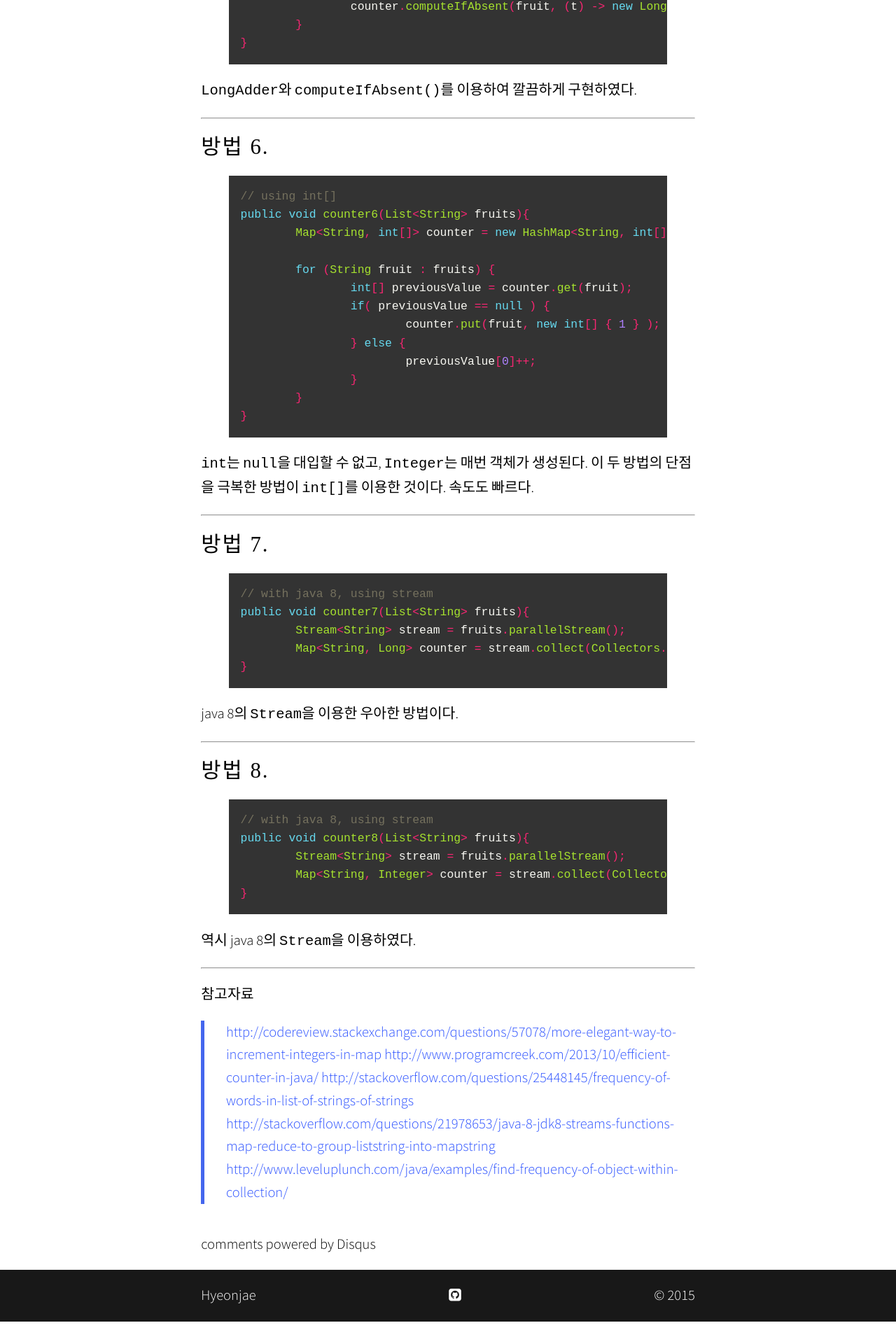
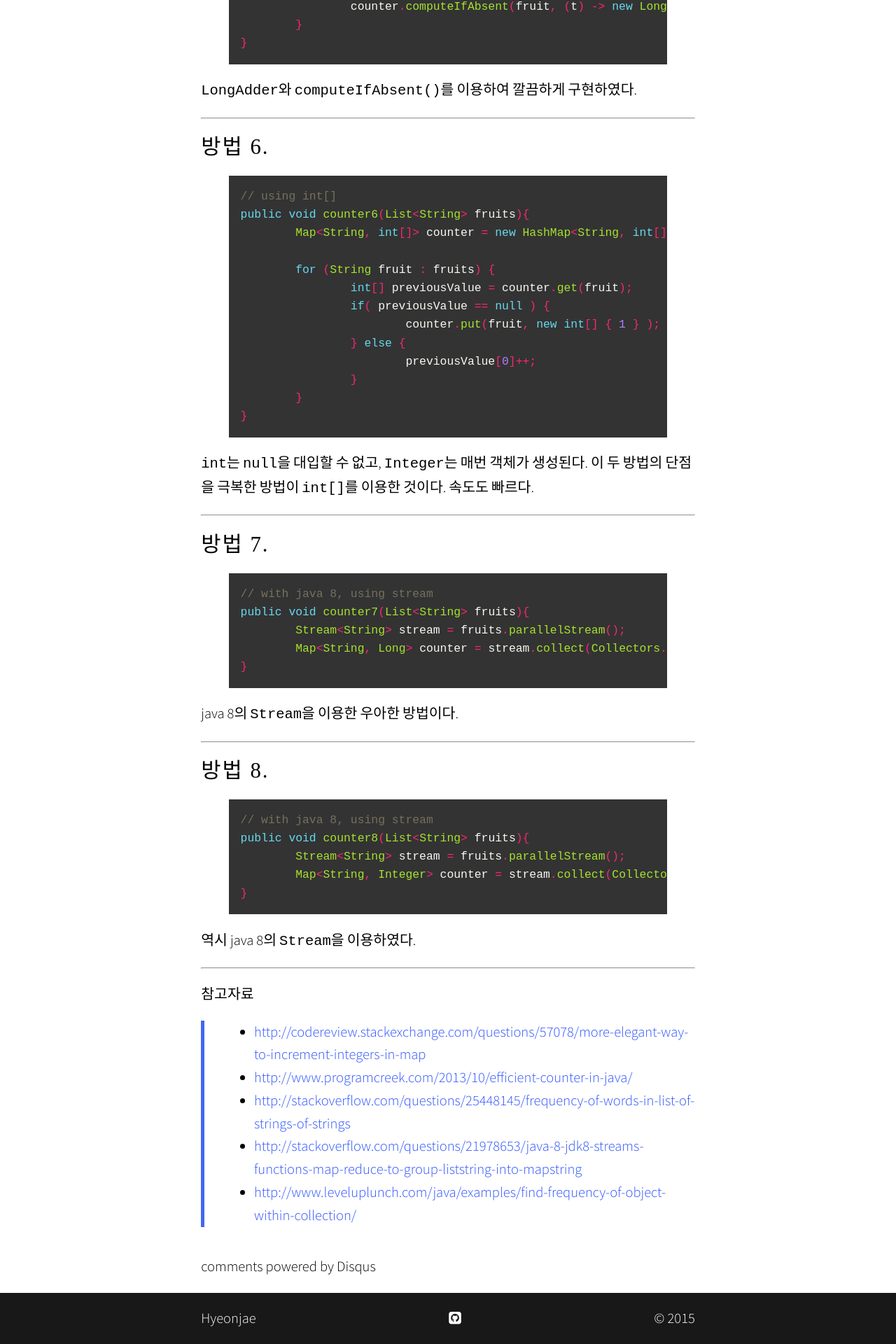
Before and after one commit to hyeonjae/hyeonjae.github.io.archive, a Jekyll site: the page built from _posts/2015-03-06-java-counter.md, in a window 1280 px wide. Shown: the part 3087-5007 px from the top of the page at 70% size. Built offline with Jekyll 4.4.1, drawn with Linux system fonts in a browser that asks for light colours; nearby versions of some CDN libraries; some web fonts are replaced; comment, search, counter and statistics services are not loaded; before the commit the page ends 4975 px from its top, so only the background shows below that.

Commit message:
no message

```diff
--- a/_posts/2015-03-06-java-counter.md
+++ b/_posts/2015-03-06-java-counter.md
@@ -176,9 +176,9 @@ public void counter8(List<String> fruits){
 
 참고자료
 
-> [http://codereview.stackexchange.com/questions/57078/more-elegant-way-to-increment-integers-in-map](http://codereview.stackexchange.com/questions/57078/more-elegant-way-to-increment-integers-in-map)
-> [http://www.programcreek.com/2013/10/efficient-counter-in-java/](http://www.programcreek.com/2013/10/efficient-counter-in-java/)
-> [http://stackoverflow.com/questions/25448145/frequency-of-words-in-list-of-strings-of-strings](http://stackoverflow.com/questions/25448145/frequency-of-words-in-list-of-strings-of-strings)
-> [http://stackoverflow.com/questions/21978653/java-8-jdk8-streams-functions-map-reduce-to-group-liststring-into-mapstring](http://stackoverflow.com/questions/21978653/java-8-jdk8-streams-functions-map-reduce-to-group-liststring-into-mapstring)
-> [http://www.leveluplunch.com/java/examples/find-frequency-of-object-within-collection/](http://www.leveluplunch.com/java/examples/find-frequency-of-object-within-collection/)
+> - [http://codereview.stackexchange.com/questions/57078/more-elegant-way-to-increment-integers-in-map](http://codereview.stackexchange.com/questions/57078/more-elegant-way-to-increment-integers-in-map)
+> - [http://www.programcreek.com/2013/10/efficient-counter-in-java/](http://www.programcreek.com/2013/10/efficient-counter-in-java/)
+> - [http://stackoverflow.com/questions/25448145/frequency-of-words-in-list-of-strings-of-strings](http://stackoverflow.com/questions/25448145/frequency-of-words-in-list-of-strings-of-strings)
+> - [http://stackoverflow.com/questions/21978653/java-8-jdk8-streams-functions-map-reduce-to-group-liststring-into-mapstring](http://stackoverflow.com/questions/21978653/java-8-jdk8-streams-functions-map-reduce-to-group-liststring-into-mapstring)
+> - [http://www.leveluplunch.com/java/examples/find-frequency-of-object-within-collection/](http://www.leveluplunch.com/java/examples/find-frequency-of-object-within-collection/)
 >
```
